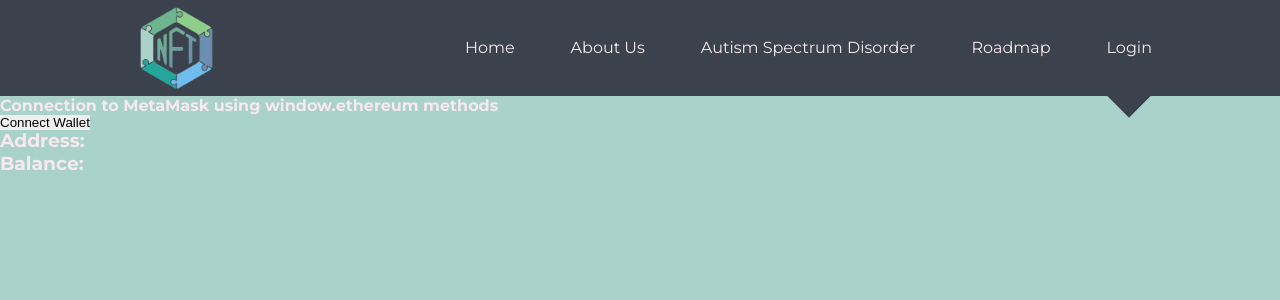
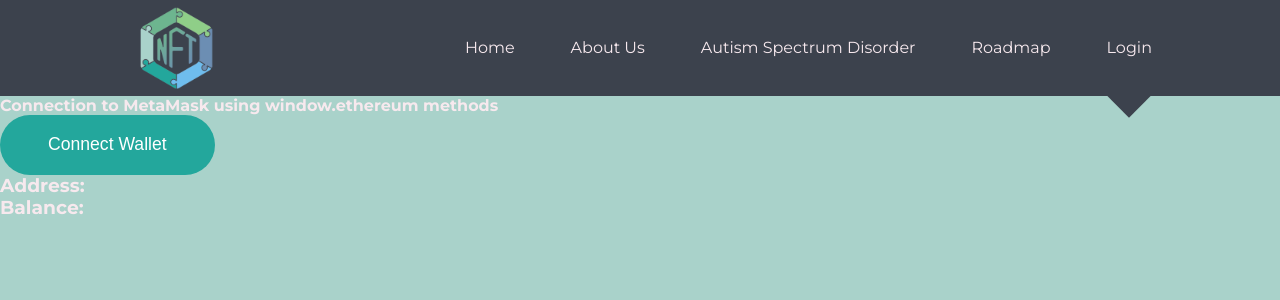
Before and after one commit to tovaulma/nft4asd, a React (Create React App) app: page /login in a window 1280 px wide. Shown: the top 300 px of the page. Built offline with nearby package versions, Linux system fonts and the light colour scheme.

Commit message:
login btn

```diff
--- a/src/components/WalletCard.jsx
+++ b/src/components/WalletCard.jsx
@@ -36,7 +36,7 @@ const WalletCard = () => {
   return (
     <div className='WalletCard'>
         <h4>{"Connection to MetaMask using window.ethereum methods"}</h4>
-        <button onClick={connectWalletHandler}>{connButtonText}</button>
+        <button className='btn lg' onClick={connectWalletHandler}>{connButtonText}</button>
         <div className='accountDisplay'>
             <h3>Address: {defaultAccount}</h3>
         </div>
```
